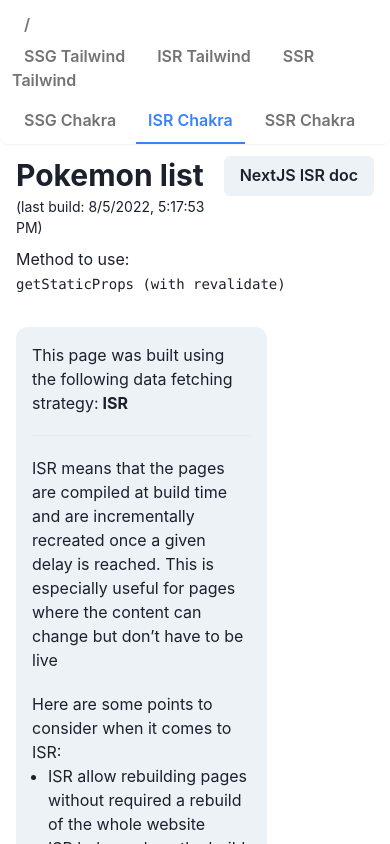
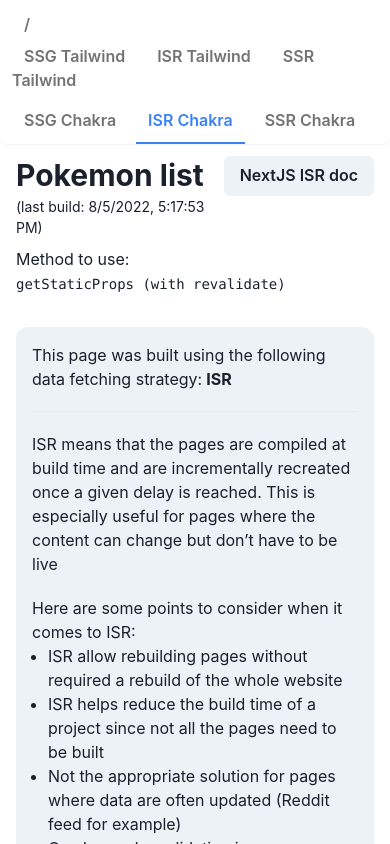
Before and after one commit to flavienbonvin/next-page-rendering, a Next.js app: page /chakra/isr in a window 390 px wide. Shown: the top 844 px of the page. Built offline with nearby package versions, Linux system fonts and the light colour scheme; no server answers; the database is empty.

Commit message:
Fix responsiveness of presentation text

```diff
--- a/components/chakra/PresentationText.tsx
+++ b/components/chakra/PresentationText.tsx
@@ -12,7 +12,12 @@ const PresentationText = ({
   bulletPoints,
 }: Props) => {
   return (
-    <Box mb={10} bg="gray.100" p={4} borderRadius="xl" maxW="70%">
+    <Box
+      mb={10}
+      bg="gray.100"
+      p={4}
+      borderRadius="xl"
+      maxW={["full", null, "70%"]}>
       <Text>
         This page was built using the following data fetching strategy:
         <Text as="b" mx={1}>
```
